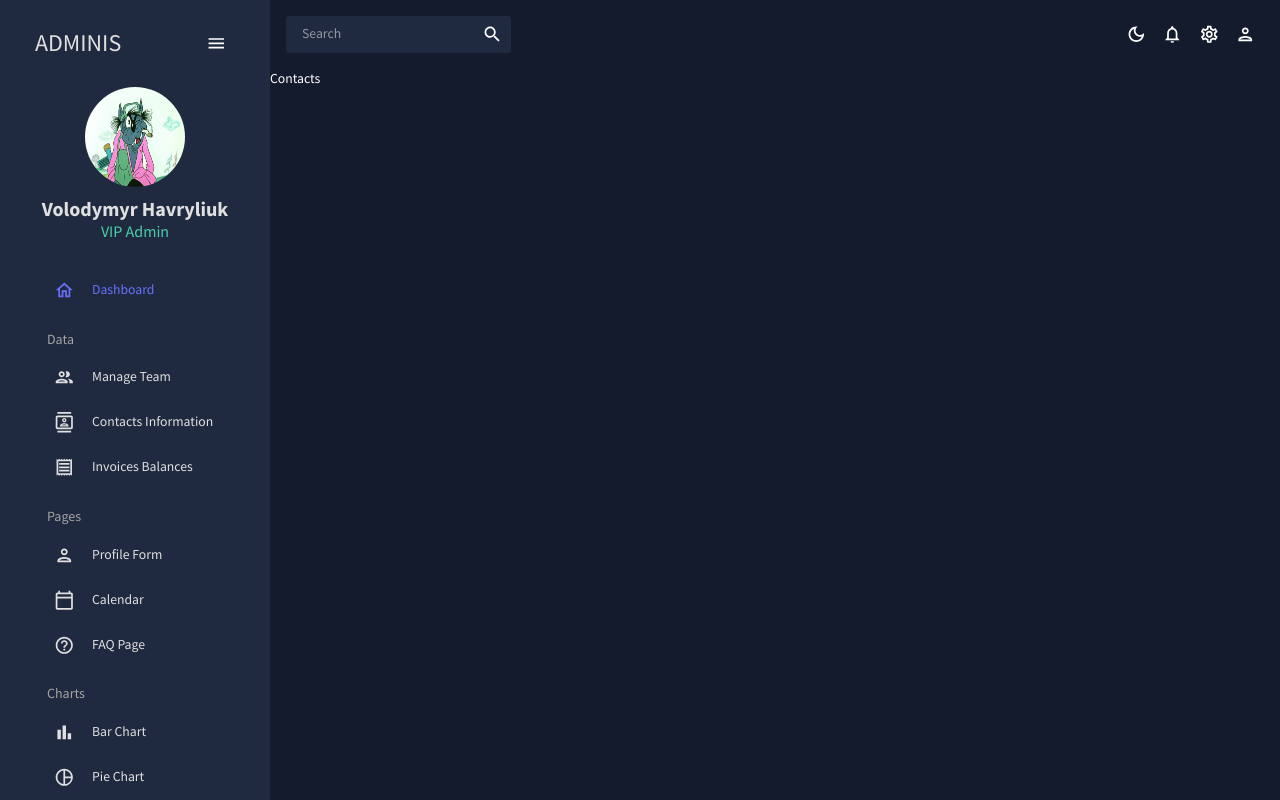
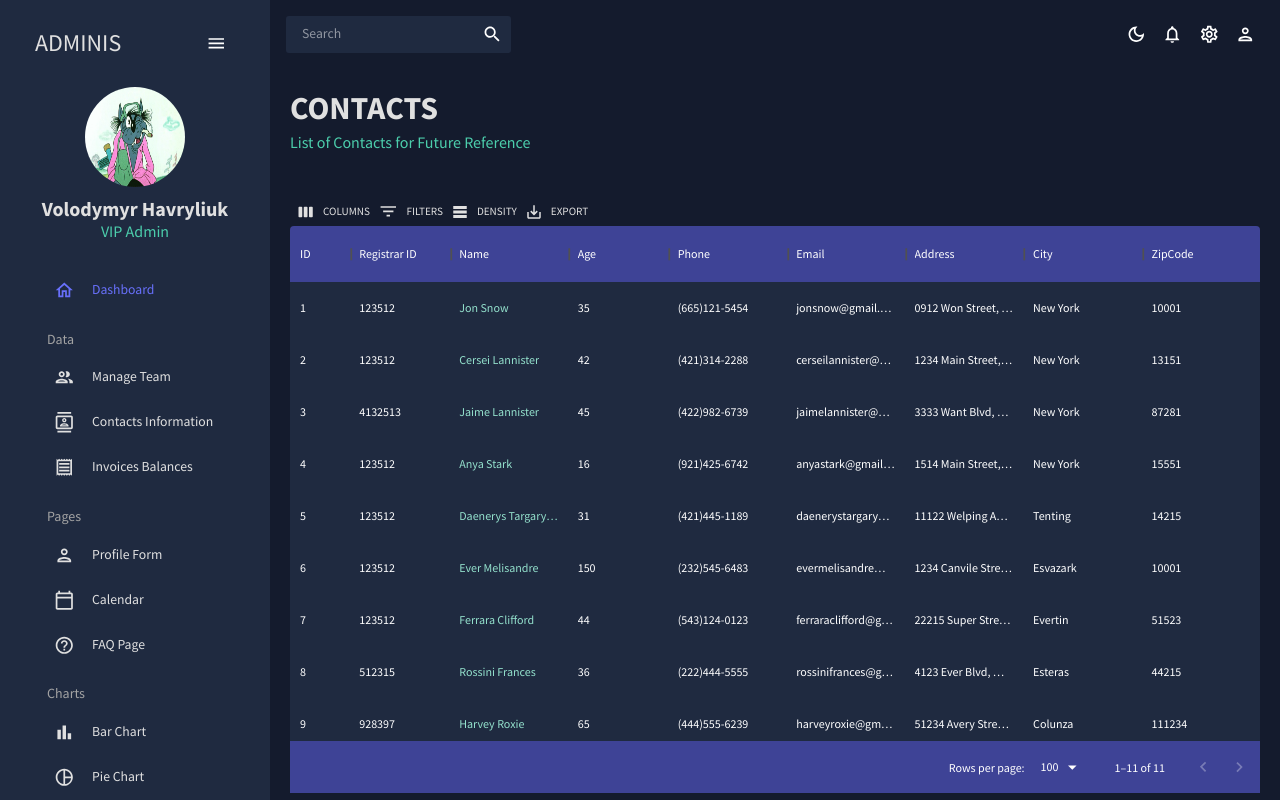
Before and after one commit to wladyDE/adminis, a React (Create React App) app: page /contacts in a window 1280 px wide. Built offline with nearby package versions, Linux system fonts and the light colour scheme.

Commit message:
finish contacts information page

```diff
--- a/src/App.js
+++ b/src/App.js
@@ -6,7 +6,7 @@
 import Dashboard from "./scenes/dashboard";
 import Team from "./scenes/team";
 import Invoices from "./scenes/invoices/Invoices.jsx";
-import Contacts from "./scenes/contacts/Contacts.jsx";
+import Contacts from "./scenes/contacts/index.jsx";
 import Bar from "./scenes/bar/Bar.jsx";
 import Form from "./scenes/form/Form.jsx";
 import Line from "./scenes/line/Line.jsx";
--- a/src/scenes/contacts/Contacts.jsx
+++ /dev/null
@@ -1,9 +0,0 @@
-import React from 'react'
-
-const Contacts = () => {
-  return (
-    <div>Contacts</div>
-  )
-}
-
-export default Contacts
--- /dev/null
+++ b/src/scenes/contacts/index.jsx
@@ -0,0 +1,110 @@
+import { Box, } from "@mui/material";
+import { DataGrid, GridToolbar } from '@mui/x-data-grid'
+import { tokens } from "../../theme";
+import { mockDataContacts } from '../../data/mockData'
+import Header from "../../components/Header";
+import {useTheme} from "@mui/material"
+
+import React from 'react'
+
+const Contacts = () => {
+    const theme = useTheme()
+    const colors = tokens(theme.palette.mode)
+
+    const columns = [
+        {
+            field: "id",
+            headerName: "ID",
+            flex : 0.5
+        },
+        {
+            field : "registrarId",
+            headerName: "Registrar ID"
+        },
+        {
+            field: "name",
+            headerName: "Name",
+            flex: 1,
+            cellClassName: "name-column--cell"
+        },
+        {
+            field: "age",
+            headerName: "Age",
+            type: "number",
+            headerAlign: "left",
+            align: "left"
+        },
+
+        {
+            field: "phone",
+            headerName: "Phone",
+            flex: 1
+        },
+        {
+            field: "email",
+            headerName: "Email",
+            flex: 1
+        },
+        {
+            field: "address",
+            headerName: "Address",
+            flex: 1
+        },
+        {
+            field: "city",
+            headerName: "City",
+            flex: 1
+        },
+        {
+            field: "zipCode",
+            headerName: "ZipCode",
+            flex: 1
+        }
+    ]
+
+    return (
+        <Box m="20px">
+            <Header title="CONTACTS" subtitle="List of Contacts for Future Reference" />
+            <Box
+                m="40px 0 0 0"
+                height="75vh"
+                sx={{
+                    "& .MuiDataGrid-root": {
+                        border: "none",
+                    },
+                    "& .MuiDataGrid-cell": {
+                        border: "none !important",
+                    },
+                    "& .name-column--cell": {
+                        color: colors.greenAccent[300],
+                    },
+                    "& .MuiDataGrid-columnHeaders": {
+                        backgroundColor: colors.blueAccent[700],
+                        borderBottom: "none",
+                    },
+                    "& .MuiDataGrid-virtualScroller": {
+                        backgroundColor: colors.primary[400],
+                    },
+                    "& .MuiDataGrid-footerContainer": {
+                        borderTop: "none",
+                        backgroundColor: colors.blueAccent[700],
+                    },
+                    "& .MuiCheckbox-root": {
+                        color: `${colors.greenAccent[200]} !important`,
+                    },
+                    "& .MuiDataGrid-toolbarContainer .MuiButton-text" : {
+                        color : `${colors.grey[100]} !important`
+                    }
+                }}
+            >
+                <DataGrid
+                    rows={mockDataContacts}
+                    columns={columns}
+                    components={{Toolbar : GridToolbar}}
+                />
+            </Box>
+        </Box>
+    )
+}
+
+export default Contacts
```
